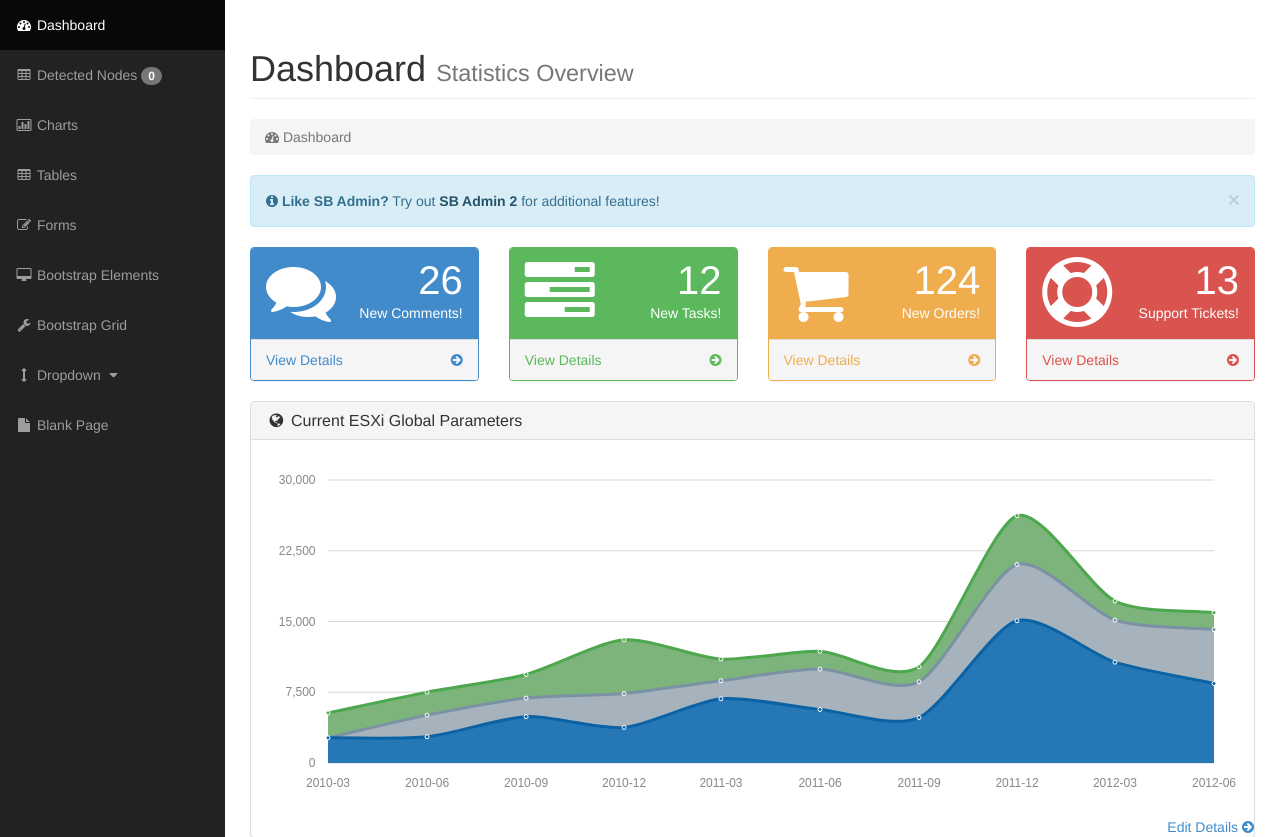
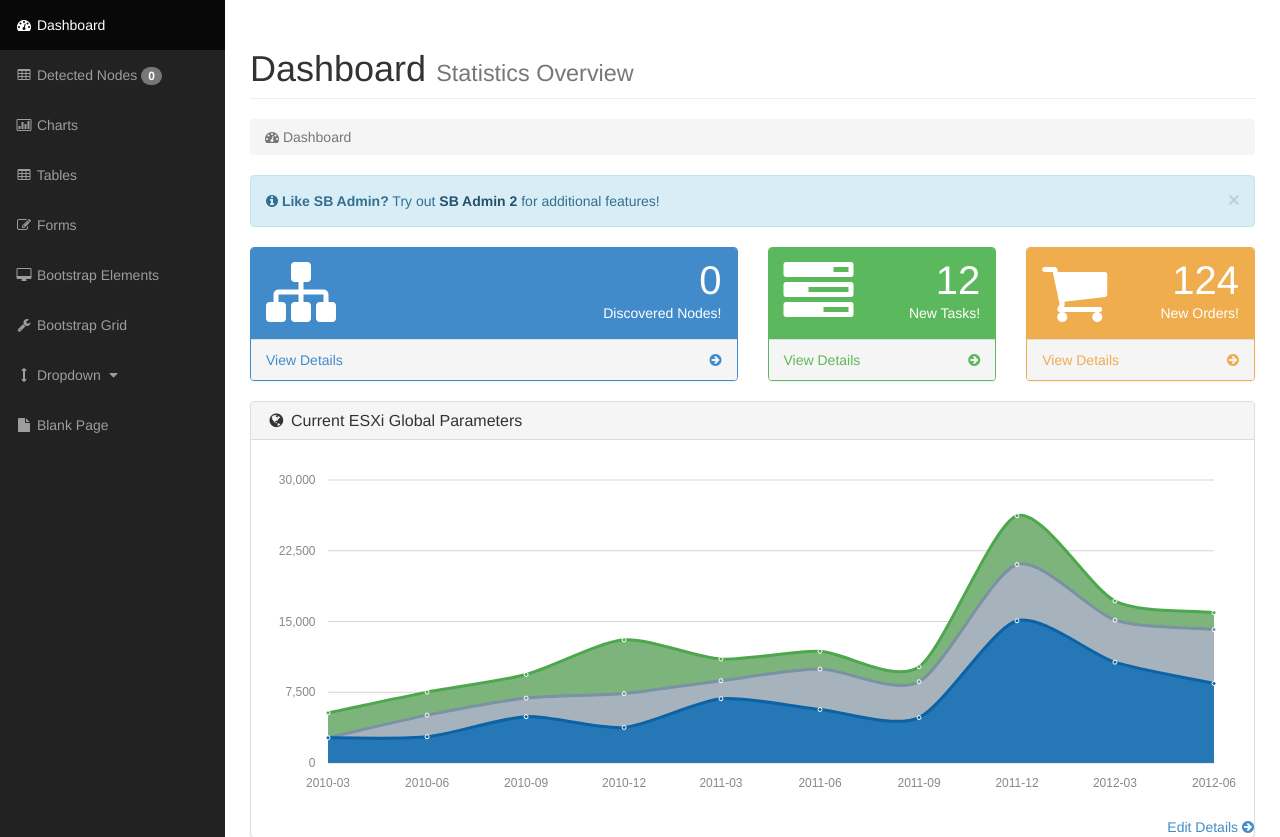
Before and after one commit to marcusfaust/Hanzo, a Flask app: page / in a window 1280 px wide. Shown: the part 51-888 px from the top of the page. Run offline with Flask 2, Linux system fonts and the light colour scheme; grey boxes labelled with a size stand in for pictures from a placeholder-image service; data that the repository does not hold is empty; some libraries are stand-ins or nearby versions.

Commit message:
modified:   templates/index.html

```diff
--- a/templates/index.html
+++ b/templates/index.html
@@ -29,20 +29,20 @@
                 <!-- /.row -->
 
                 <div class="row">
-                    <div class="col-lg-3 col-md-6">
+                    <div class="col-lg-6">
                         <div class="panel panel-primary">
                             <div class="panel-heading">
                                 <div class="row">
                                     <div class="col-xs-3">
-                                        <i class="fa fa-comments fa-5x"></i>
+                                        <i class="fa fa-sitemap fa-5x"></i>
                                     </div>
                                     <div class="col-xs-9 text-right">
-                                        <div class="huge">26</div>
-                                        <div>New Comments!</div>
+                                        <div class="huge">{{ nodeinfo.__len__() }}</div>
+                                        <div>Discovered Nodes!</div>
                                     </div>
                                 </div>
                             </div>
-                            <a href="#">
+                            <a href="{{ url_for('nodes') }}">
                                 <div class="panel-footer">
                                     <span class="pull-left">View Details</span>
                                     <span class="pull-right"><i class="fa fa-arrow-circle-right"></i></span>
@@ -83,28 +83,6 @@
                                     <div class="col-xs-9 text-right">
                                         <div class="huge">124</div>
                                         <div>New Orders!</div>
-                                    </div>
-                                </div>
-                            </div>
-                            <a href="#">
-                                <div class="panel-footer">
-                                    <span class="pull-left">View Details</span>
-                                    <span class="pull-right"><i class="fa fa-arrow-circle-right"></i></span>
-                                    <div class="clearfix"></div>
-                                </div>
-                            </a>
-                        </div>
-                    </div>
-                    <div class="col-lg-3 col-md-6">
-                        <div class="panel panel-red">
-                            <div class="panel-heading">
-                                <div class="row">
-                                    <div class="col-xs-3">
-                                        <i class="fa fa-support fa-5x"></i>
-                                    </div>
-                                    <div class="col-xs-9 text-right">
-                                        <div class="huge">13</div>
-                                        <div>Support Tickets!</div>
                                     </div>
                                 </div>
                             </div>
```
